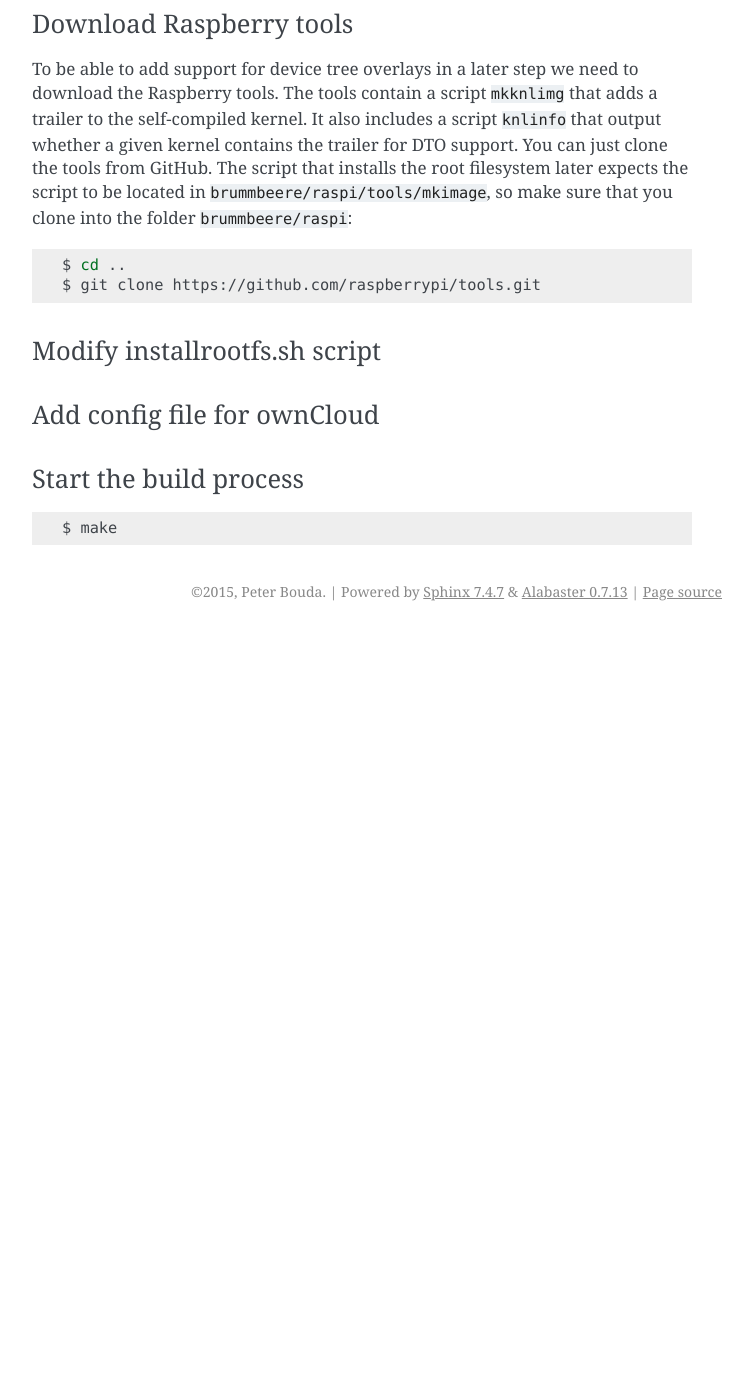
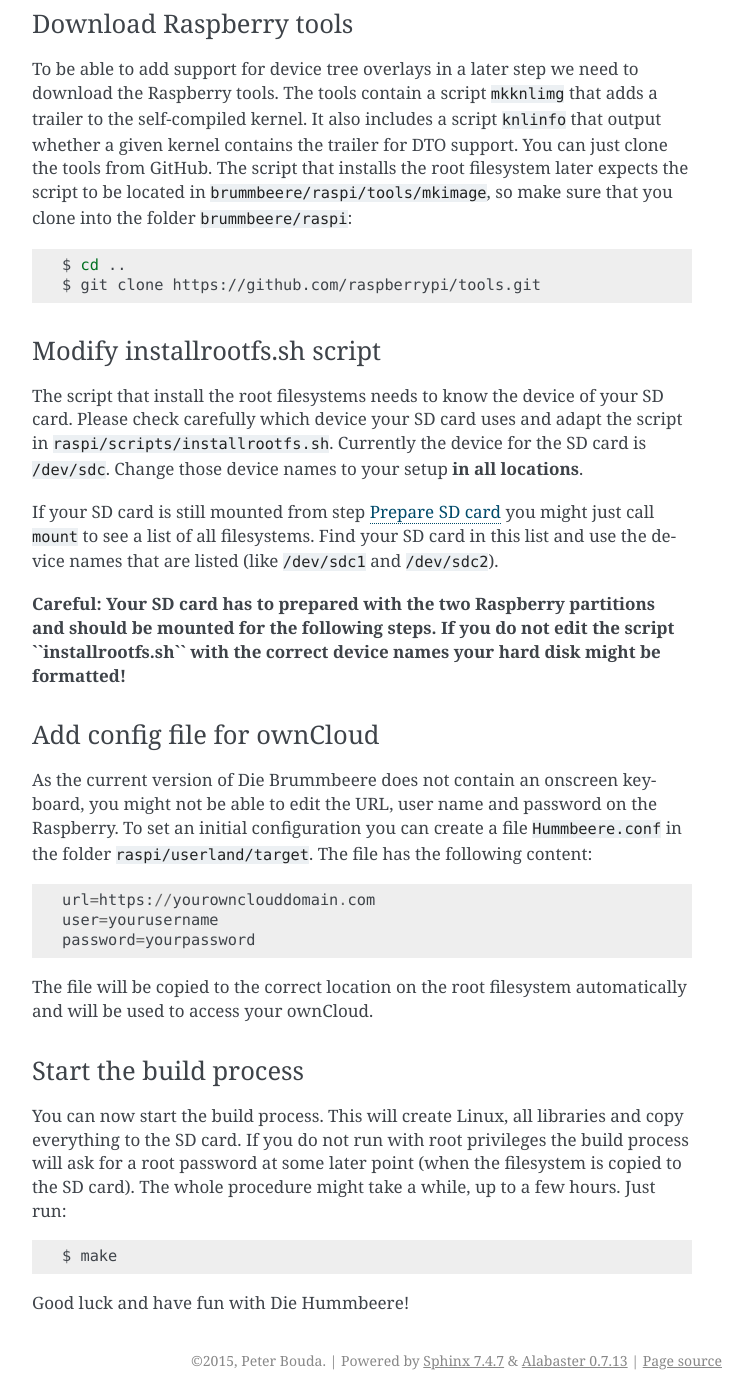
Before and after one commit to pbouda/brummbeere, a Sphinx documentation site: the page built from doc/raspi.rst, in a window 1280 px wide and 1400 px high, scrolled down 2973 px. Shown: the whole window, without its empty margins (388-1141 px from the left). Built offline with Sphinx 7.4.7, drawn with Linux system fonts in a browser that asks for light colours; before the commit the page ends 3604 px from its top, so only the background shows below that; some of the changed text lies outside the part shown.

Commit message:
Updated raspi doc.

```diff
--- a/doc/raspi.rst
+++ b/doc/raspi.rst
@@ -24,6 +24,7 @@
 for example. It is easily connected to the Raspberry GPIO header and its drivers
 are part of the Raspberry Linux distribution.
 
+.. _prepare_sd_card:
 
 Prepare SD card
 ---------------
@@ -142,7 +143,7 @@
 
    $ make busybox-menuconfig
 
-The choose the option ``Networking Utilities -> ntpd``. Exit and save.
+In the menu choose the option ``Networking Utilities -> ntpd``. Exit and save.
 
 
 Download Raspberry tools
@@ -166,14 +167,50 @@
 Modify installrootfs.sh script
 ..............................
 
+The script that install the root filesystems needs to know the device of
+your SD card. Please check carefully which device your SD card uses and
+adapt the script in ``raspi/scripts/installrootfs.sh``. Currently the device
+for the SD card is ``/dev/sdc``. Change those device names to your setup
+**in all locations**.
+
+If your SD card is still mounted from step :ref:`prepare_sd_card` you might
+just call ``mount`` to see a list of all filesystems. Find your SD card in this
+list and use the device names that are listed (like ``/dev/sdc1`` and
+``/dev/sdc2``).
+
+**Careful: Your SD card has to prepared with the two Raspberry partitions and
+should be mounted for the following steps. If you do not edit the script
+``installrootfs.sh`` with the correct device names your hard disk might be
+formatted!**
+
 
 Add config file for ownCloud
 ............................
+
+As the current version of Die Brummbeere does not contain an onscreen keyboard,
+you might not be able to edit the URL, user name and password on the Raspberry.
+To set an initial configuration you can create a file ``Hummbeere.conf`` in the
+folder ``raspi/userland/target``. The file has the following content::
+
+   url=https://yourownclouddomain.com
+   user=yourusername
+   password=yourpassword
+
+The file will be copied to the correct location on the root filesystem
+automatically and will be used to access your ownCloud.
 
 
 Start the build process
 .......................
 
+You can now start the build process. This will create Linux, all libraries
+and copy everything to the SD card. If you do not run with root privileges
+the build process will ask for a root password at some later point (when the
+filesystem is copied to the SD card). The whole procedure might take a while,
+up to a few hours. Just run:
+
 .. code-block:: sh
 
    $ make
+
+Good luck and have fun with Die Hummbeere!
```
